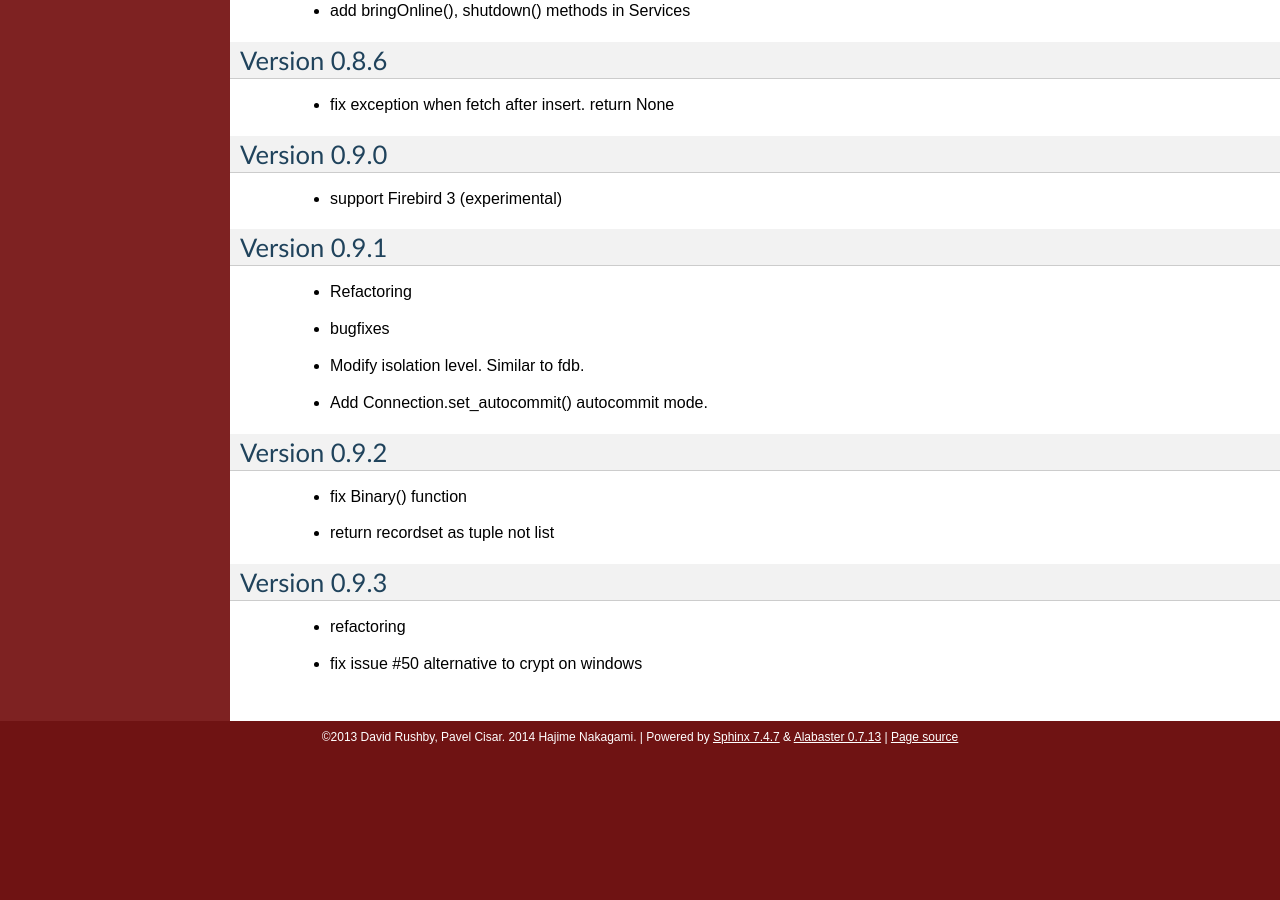
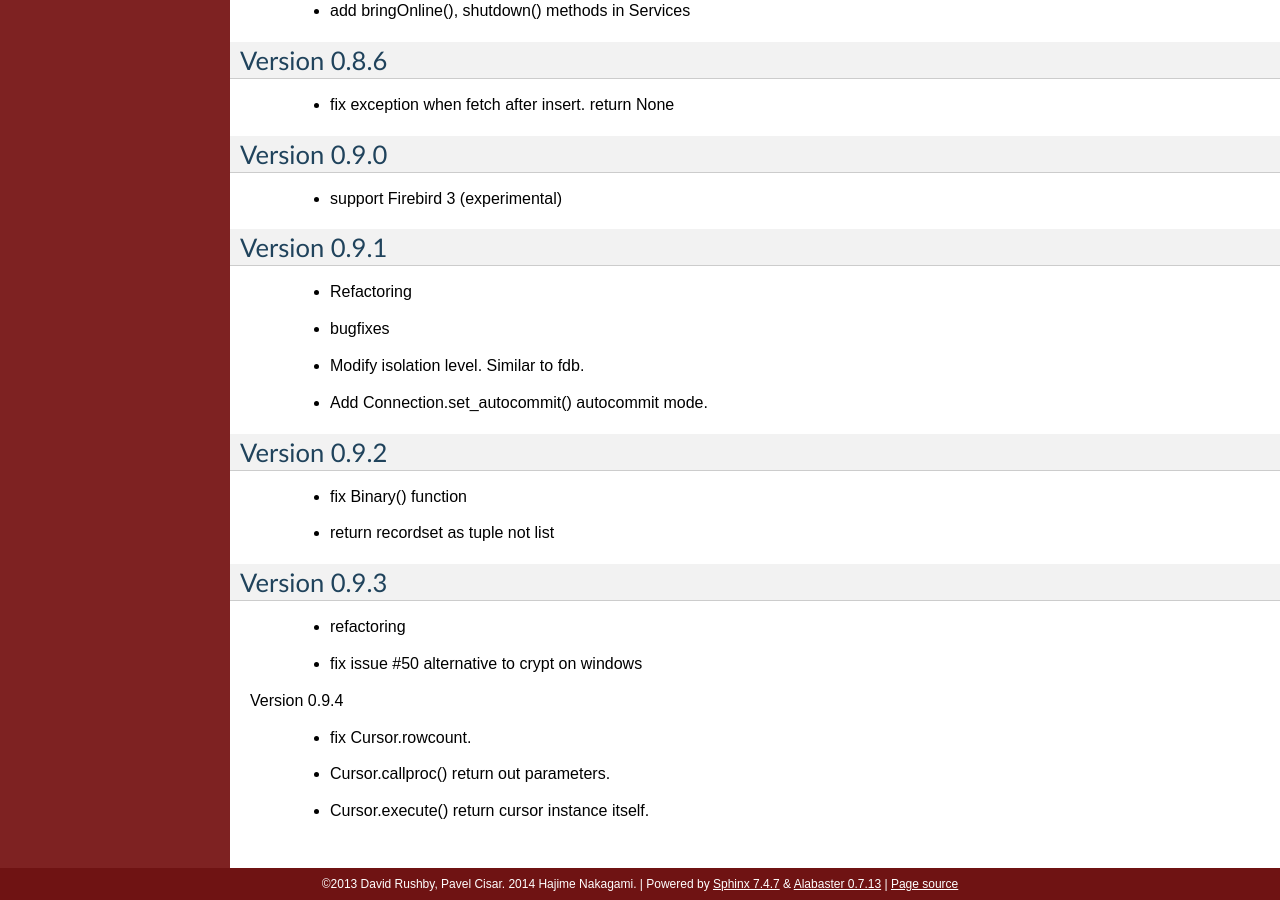
Before and after one commit to nakagami/pyfirebirdsql, a Sphinx documentation site: the page built from sphinx/changelog.txt, in a window 1280 px wide and 900 px high, scrolled down 2053 px. Built offline with Sphinx 7.4.7, drawn with Linux system fonts in a browser that asks for light colours; before the commit the page ends 2806 px from its top, so only the background shows below that.

Commit message:
update changelog

```diff
--- a/sphinx/changelog.txt
+++ b/sphinx/changelog.txt
@@ -118,3 +118,9 @@ Version 0.9.3
 
    - refactoring
    - fix issue #50 alternative to crypt on windows
+
+Version 0.9.4
+
+   - fix Cursor.rowcount.
+   - Cursor.callproc() return out parameters.
+   - Cursor.execute() return cursor instance itself.
```
